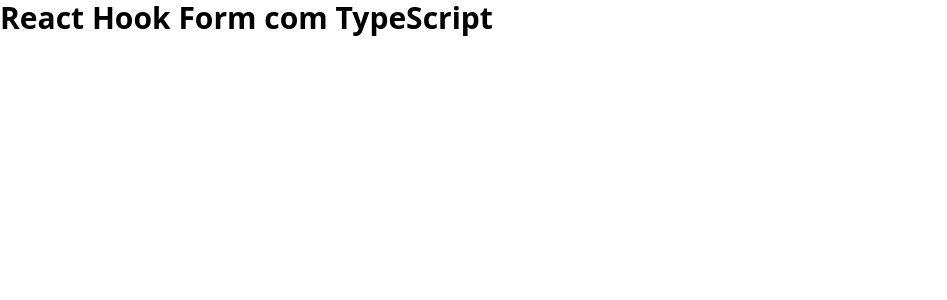
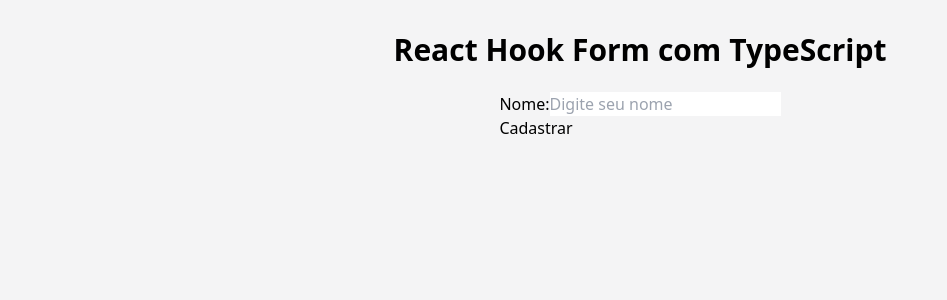
Before and after one commit to AdsonTanajura/react-typescript, a React (Vite) app in the folder 13_react_hook_form/: page / in a window 1280 px wide. Shown: the top 300 px of the page, without its empty margins (0-947 px from the left). Built offline with nearby package versions, Linux system fonts and the light colour scheme.

Commit message:
Iniciando as validacoes

```diff
--- a/13_react_hook_form/src/App.tsx
+++ b/13_react_hook_form/src/App.tsx
@@ -2,7 +2,7 @@ import Form from './components/Form';
 
 function App() {
   return (
-    <div>
+    <div className="bg-zinc-100 min-h-screen w-full flex flex-col items-center gap-6 pt-8">
       <h1 className="font-bold text-3xl ">React Hook Form com TypeScript</h1>
       <Form />
     </div>
--- a/13_react_hook_form/src/components/Form.tsx
+++ b/13_react_hook_form/src/components/Form.tsx
@@ -1,5 +1,28 @@
+import { useForms } from '../hooks/useForms';
+import { FormSchema } from '../schemas/formSchema';
+
 const Form = () => {
-  return <div></div>;
+  const { register, handleSubmit, errors } = useForms();
+
+  const onSubmit = (data: FormSchema) => {
+    console.log(data);
+  };
+
+  return (
+    <form onSubmit={handleSubmit(onSubmit)}>
+      <div>
+        <label htmlFor="name">Nome:</label>
+        <input
+          type="text"
+          id="name"
+          placeholder="Digite seu nome"
+          {...register('name')}
+        />
+        {errors?.name && <small>{errors.name.message}</small>}
+      </div>
+      <button type="submit">Cadastrar</button>
+    </form>
+  );
 };
 
 export default Form;
```
